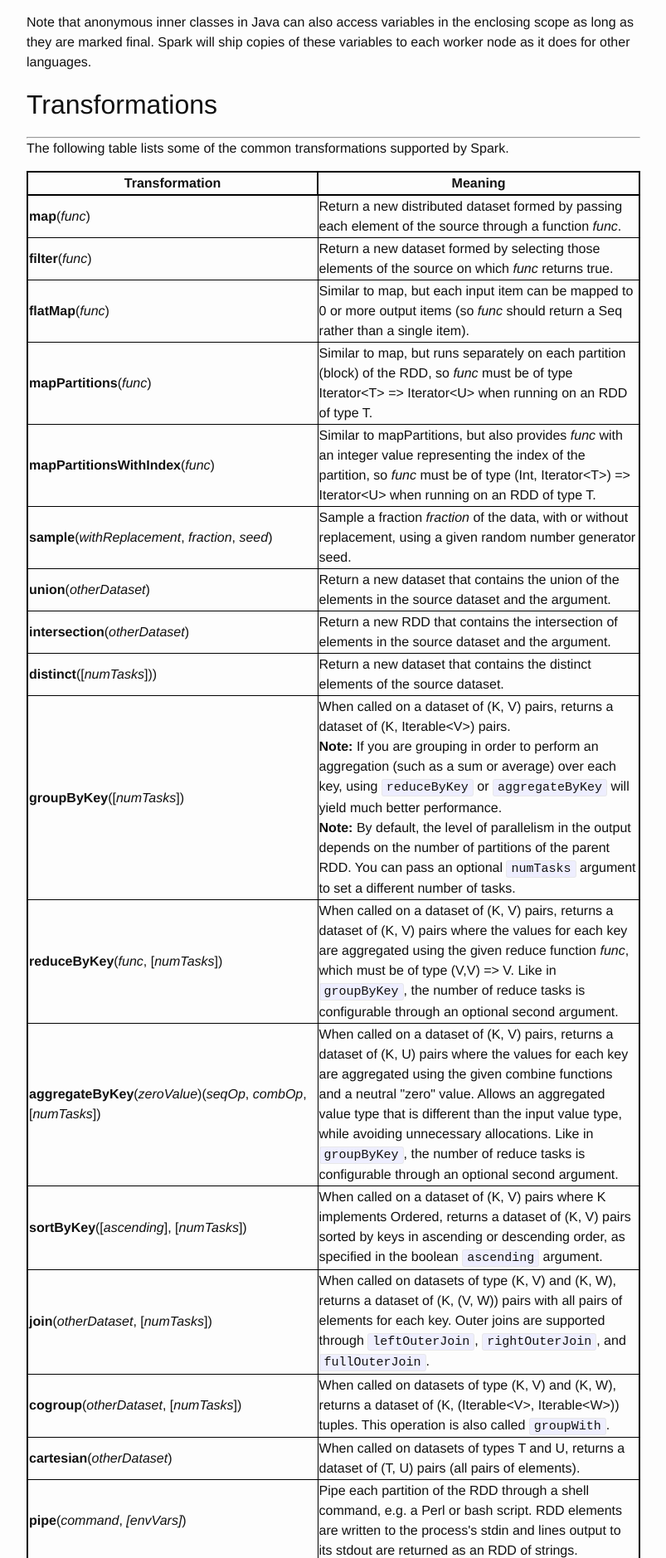
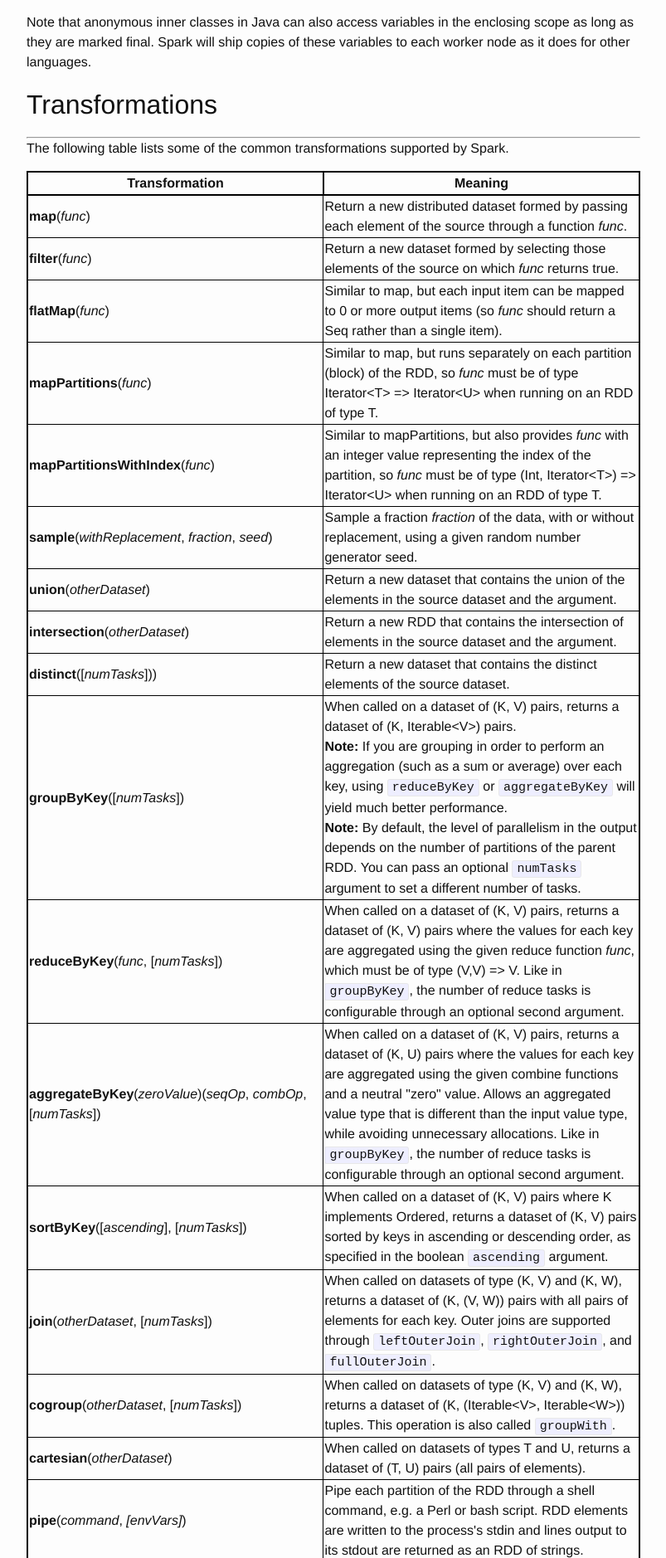
Before and after one commit to jithinjustin/jithinjustin.github.io, a Jekyll site: the page built from _posts/2016/2016-01-07-apache-spark-basics.markdown, in a window 1280 px wide. Shown: the part 1823-3701 px from the top of the page at 83% size, without its empty margins (238-1041 px from the left). Built offline with Jekyll 4.4.1, drawn with Linux system fonts in a browser that asks for light colours.

Commit message:
change table

```diff
--- a/_posts/2016/2016-01-07-apache-spark-basics.markdown
+++ b/_posts/2016/2016-01-07-apache-spark-basics.markdown
@@ -80,7 +80,7 @@
 </style>
 
 <table class="table">
-<tr><th style="width:25%">Transformation</th><th>Meaning</th></tr>
+<tr><th >Transformation</th><th>Meaning</th></tr>
 <tr>
   <td> <b>map</b>(<i>func</i>) </td>
   <td> Return a new distributed dataset formed by passing each element of the source through a function <i>func</i>. </td>
```
